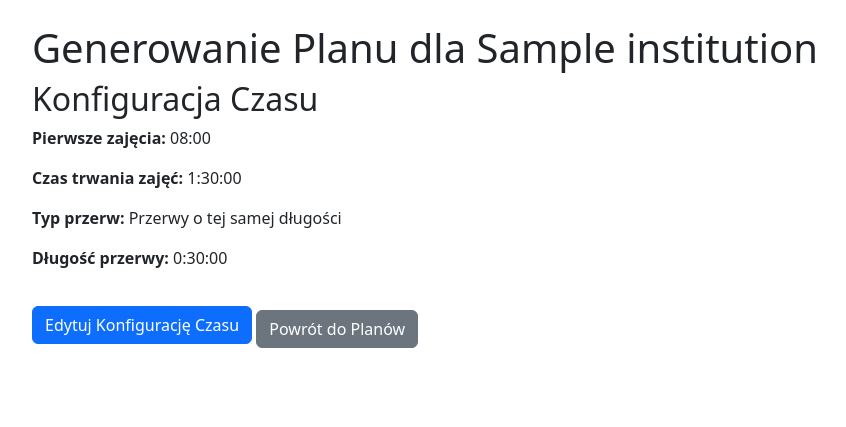
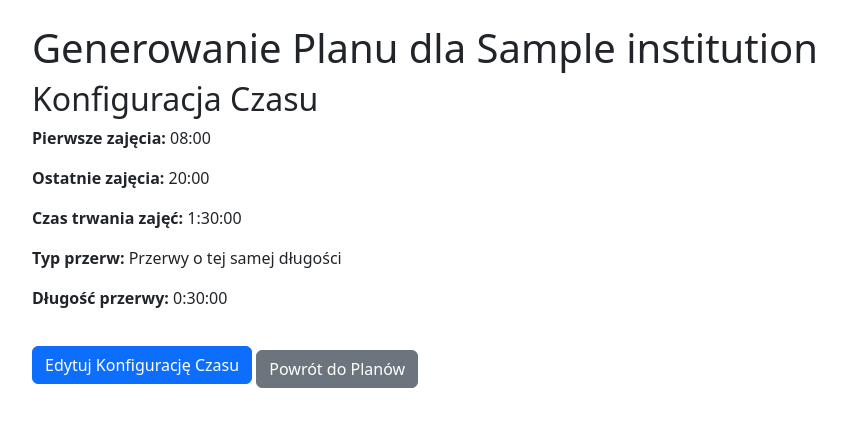
Before and after one commit to Mikkael02/web-schedule-app, a Django app: page /1/generate-schedule/ in a window 1280 px wide. Shown: the top 427 px of the page, without its empty margins (50-896 px from the left). Run offline with Django 4.2, Linux system fonts and the light colour scheme; a user stored in the database is signed in; data comes from the database, SQL or seed files in the repository; tables that the repository leaves empty hold one stand-in row (values such as "Sample post").

Commit message:
Time update

```diff
--- a/TimeConfiguration/forms.py
+++ b/TimeConfiguration/forms.py
@@ -6,13 +6,18 @@ from django.core.exceptions import ValidationError
 class TimeConfigurationForm(forms.ModelForm):
     class Meta:
         model = TimeConfiguration
-        fields = ['start_time', 'lesson_duration', 'break_type', 'break_duration', 'custom_breaks']
+        fields = ['start_time', 'end_time', 'lesson_duration', 'break_type', 'break_duration', 'custom_breaks']
 
     def clean(self):
         cleaned_data = super().clean()
         break_type = cleaned_data.get('break_type')
         break_duration = cleaned_data.get('break_duration')
         custom_breaks = cleaned_data.get('custom_breaks')
+        start_time = cleaned_data.get('start_time')
+        end_time = cleaned_data.get('end_time')
+
+        if start_time >= end_time:
+            raise ValidationError("Czas rozpoczęcia musi być wcześniejszy niż czas zakończenia.")
 
         if break_type == 'same' and not break_duration:
             raise ValidationError("Długość przerwy jest wymagana dla przerw o tej samej długości.")
--- a/TimeConfiguration/models.py
+++ b/TimeConfiguration/models.py
@@ -1,7 +1,7 @@
 from django.db import models
 from datetime import timedelta
 from institutions.models import Institution
-
+from django.core.exceptions import ValidationError
 
 class TimeConfiguration(models.Model):
     BREAK_TYPE_CHOICES = (
@@ -11,6 +11,7 @@ class TimeConfiguration(models.Model):
 
     institution = models.OneToOneField(Institution, on_delete=models.CASCADE, related_name='time_configuration')
     start_time = models.TimeField(default='08:00', help_text="Czas rozpoczęcia pierwszych zajęć.")
+    end_time = models.TimeField(default='20:00', help_text="Czas zakończenia ostatnich zajęć.")  # Nowe pole
     lesson_duration = models.DurationField(default=timedelta(minutes=45),
                                            help_text="Czas trwania pojedynczej lekcji (np. 45 minut).")
     break_type = models.CharField(max_length=10, choices=BREAK_TYPE_CHOICES, default='same')
@@ -19,17 +20,10 @@ class TimeConfiguration(models.Model):
     custom_breaks = models.JSONField(
         null=True,
         blank=True,
-        help_text=(
-            "Długości przerw dla każdej lekcji w formacie JSON. "
-            "Przykład: {1: '00:15:00', 2: '00:10:00'}"
-        )
+        help_text="Długości przerw dla każdej lekcji w formacie JSON. Przykład: {1: '00:15:00', 2: '00:10:00'}"
     )
 
-    def __str__(self):
-        return f"Konfiguracja czasu dla {self.institution.name}"
-
     def clean(self):
-        from django.core.exceptions import ValidationError
         if self.break_type == 'same' and not self.break_duration:
             raise ValidationError("Dla przerw o tej samej długości musisz podać wartość break_duration.")
         if self.break_type == 'custom' and not self.custom_breaks:
@@ -45,3 +39,6 @@ class TimeConfiguration(models.Model):
     def _parse_time(self, time_str):
         h, m, s = map(int, time_str.split(':'))
         return h * 3600 + m * 60 + s
+
+    def __str__(self):
+        return f"Konfiguracja czasu dla {self.institution.name}"
--- a/schedules/views.py
+++ b/schedules/views.py
@@ -96,6 +96,7 @@ def generate_schedule(request, institution_id):
         institution=institution,
         defaults={
             'start_time': '08:00',
+            'end_time': '20:00',
             'lesson_duration': timedelta(minutes=90),
             'break_type': 'same',
             'break_duration': timedelta(minutes=30),
--- a/templates/schedules/generate_schedule.html
+++ b/templates/schedules/generate_schedule.html
@@ -12,6 +12,7 @@
     <!-- Sekcja Informacyjna Konfiguracji Czasu -->
     <h2>Konfiguracja Czasu</h2>
     <p><strong>Pierwsze zajęcia:</strong> {{ time_config.start_time }}</p>
+    <p><strong>Ostatnie zajęcia:</strong> {{ time_config.end_time }}</p> <!-- Nowe pole -->
     <p><strong>Czas trwania zajęć:</strong> {{ time_config.lesson_duration }}</p>
     <p><strong>Typ przerw:</strong> {{ time_config.get_break_type_display }}</p>
     {% if time_config.break_type == 'same' %}
```
Also changed, not shown: TimeConfiguration/migrations/0003_timeconfiguration_end_time.py (added).
